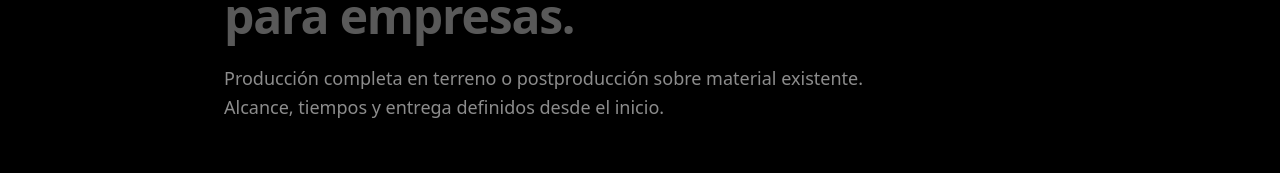
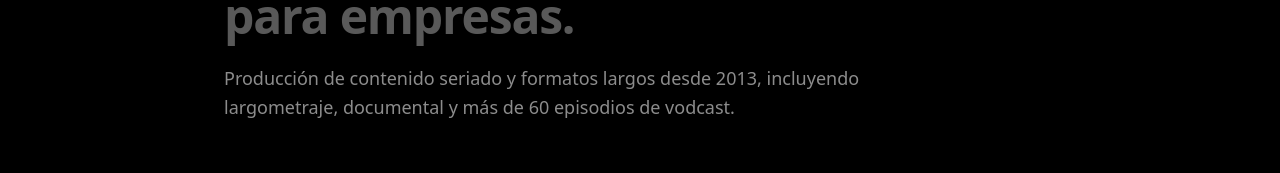
Before and after one commit to TronxGroup/Dekaelo-Media, a Next.js app: page /quienes-somos in a window 1280 px wide. Shown: the part 393-566 px from the top of the page. Built offline with nearby package versions, Linux system fonts and the light colour scheme.

Commit message:
Update page.tsx

```diff
--- a/app/quienes-somos/page.tsx
+++ b/app/quienes-somos/page.tsx
@@ -79,7 +79,7 @@ export default function QuienesSomosPage() {
           <span className="block text-white/35">Vodcast y contenido institucional para empresas.</span>
         </h1>
         <p className="mt-6 max-w-2xl text-lg text-white/55 leading-relaxed">
-          Producción completa en terreno o postproducción sobre material existente. Alcance, tiempos y entrega definidos desde el inicio.
+          Producción de contenido seriado y formatos largos desde 2013, incluyendo largometraje, documental y más de 60 episodios de vodcast.
         </p>
       </section>
 
```
